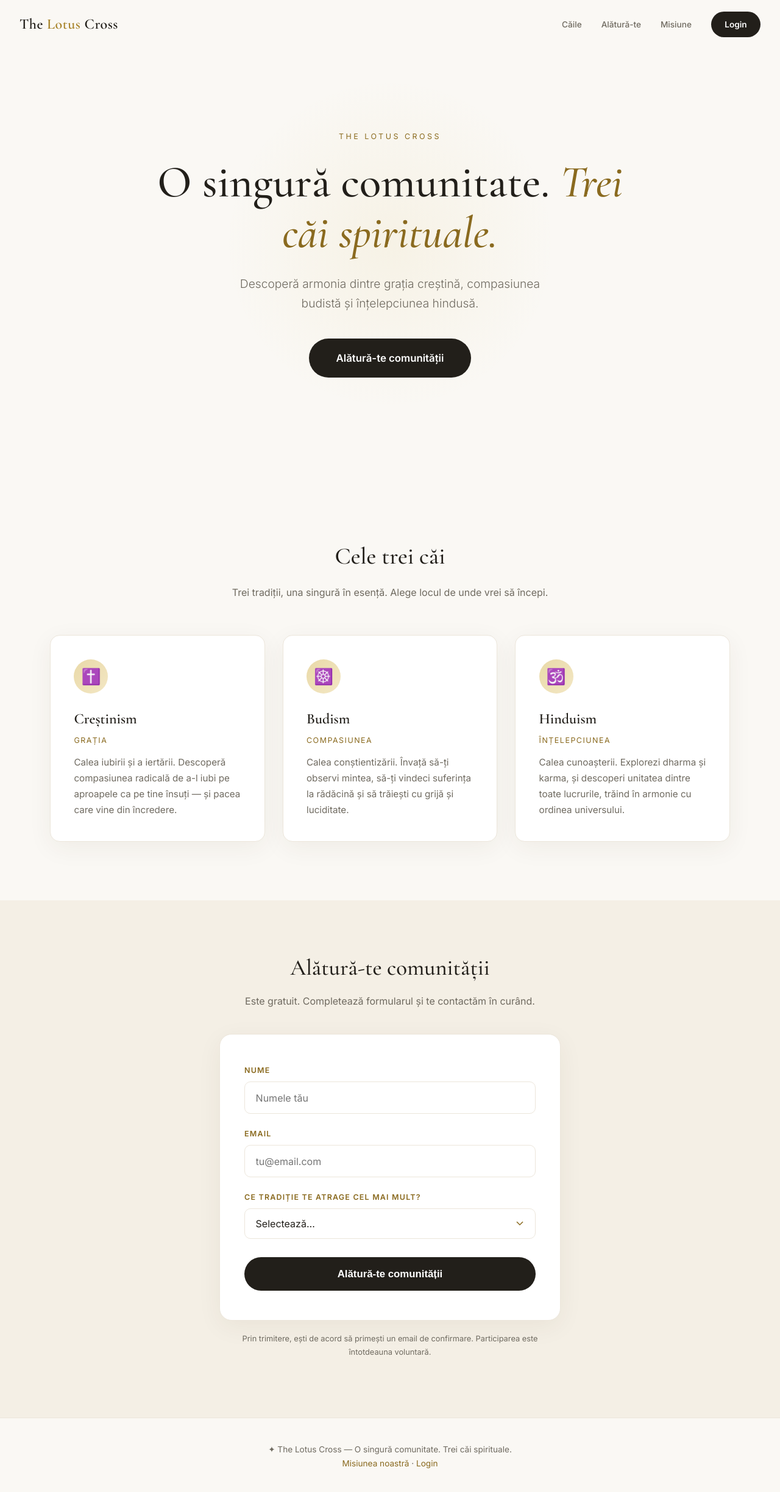
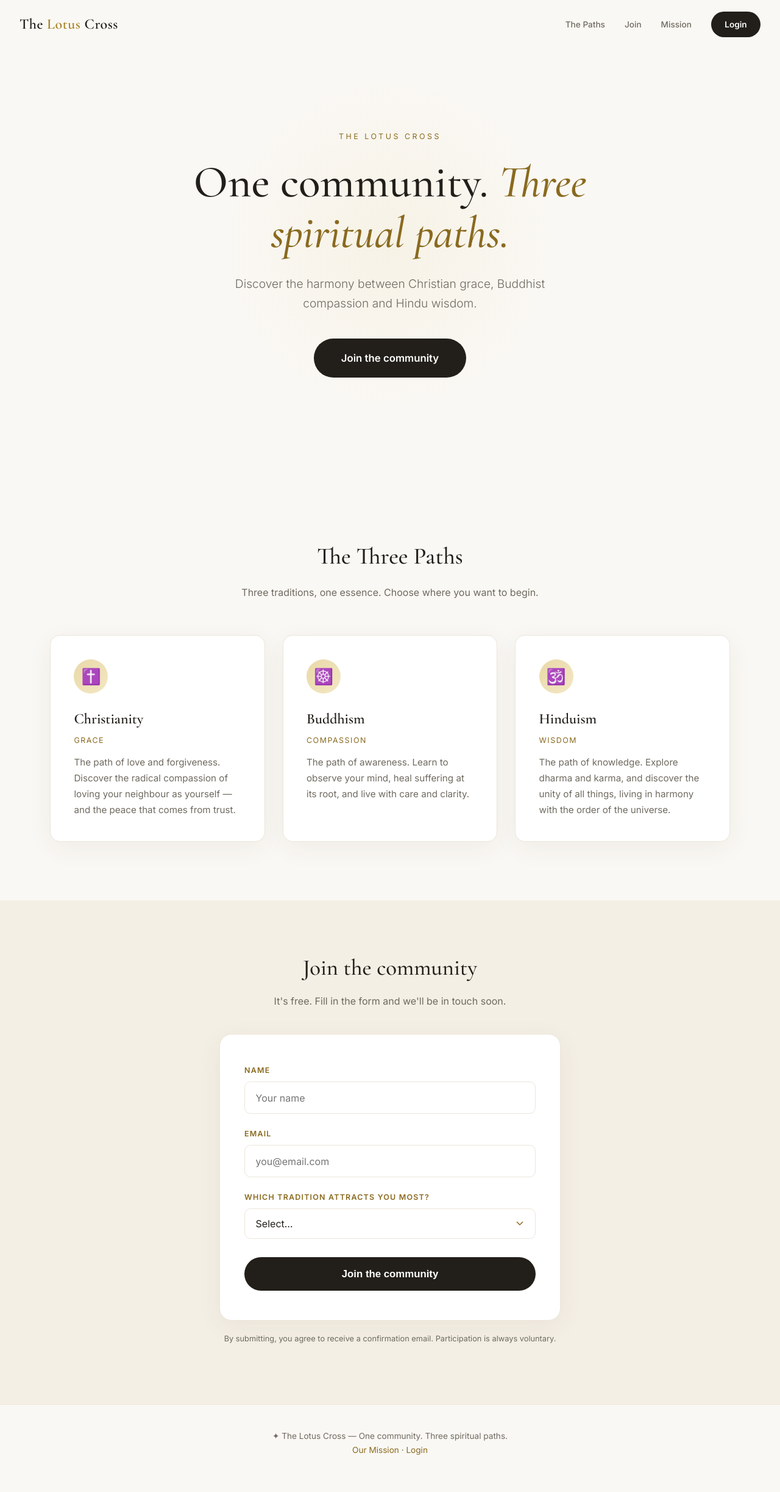
Before and after one commit to alex98-ass/the-lotus-cross, a website: page public/index.html in a window 1280 px wide. Shown: the whole page at 61% size. Drawn offline with nearby package versions, Linux system fonts and the light colour scheme.

Commit message:
Translate landing page + mission page to English (UK)

```diff
--- a/public/index.html
+++ b/public/index.html
@@ -1,10 +1,10 @@
 <!DOCTYPE html>
-<html lang="ro">
+<html lang="en">
 <head>
 <meta charset="UTF-8">
 <meta name="viewport" content="width=device-width, initial-scale=1.0">
-<title>The Lotus Cross — O singură comunitate. Trei căi spirituale.</title>
-<meta name="description" content="Descoperă armonia dintre grația creștină, compasiunea budistă și înțelepciunea hindusă. Alătură-te comunității The Lotus Cross.">
+<title>The Lotus Cross — One community. Three spiritual paths.</title>
+<meta name="description" content="Discover the harmony between Christian grace, Buddhist compassion and Hindu wisdom. Join the Lotus Cross community.">
 <style>
 @import url('https://fonts.googleapis.com/css2?family=Cormorant+Garamond:ital,wght@0,400;0,500;0,600;0,700;1,400;1,500&family=Inter:wght@300;400;500;600;700&display=swap');
 
@@ -103,54 +103,54 @@ footer a{color:var(--gold-deep);text-decoration:none}
 <nav id="mainNav">
   <a href="index.html" class="logo">The <em>Lotus</em> Cross</a>
   <div class="links">
-    <a href="#paths">Căile</a>
-    <a href="#enroll">Alătură-te</a>
-    <a href="mission.html">Misiune</a>
+    <a href="#paths">The Paths</a>
+    <a href="#enroll">Join</a>
+    <a href="mission.html">Mission</a>
     <a href="login.html" class="btn-nav">Login</a>
   </div>
-  <button class="hamburger" id="hamburger" onclick="toggleMenu()" aria-label="Meniu"><span></span><span></span><span></span></button>
+  <button class="hamburger" id="hamburger" onclick="toggleMenu()" aria-label="Menu"><span></span><span></span><span></span></button>
 </nav>
 
 <div class="mobile-menu" id="mobileMenu">
   <button class="btn-close" onclick="toggleMenu()">✕</button>
-  <a href="#paths" onclick="toggleMenu()">Căile</a>
-  <a href="#enroll" onclick="toggleMenu()">Alătură-te</a>
-  <a href="mission.html" onclick="toggleMenu()">Misiune</a>
+  <a href="#paths" onclick="toggleMenu()">The Paths</a>
+  <a href="#enroll" onclick="toggleMenu()">Join</a>
+  <a href="mission.html" onclick="toggleMenu()">Mission</a>
   <a href="login.html" onclick="toggleMenu()">Login</a>
 </div>
 
 <!-- HERO -->
 <header class="hero">
   <div class="kicker">The Lotus Cross</div>
-  <h1>O singură comunitate. <span class="accent">Trei căi spirituale.</span></h1>
-  <p>Descoperă armonia dintre grația creștină, compasiunea budistă și înțelepciunea hindusă.</p>
-  <a href="#enroll" class="cta">Alătură-te comunității</a>
+  <h1>One community. <span class="accent">Three spiritual paths.</span></h1>
+  <p>Discover the harmony between Christian grace, Buddhist compassion and Hindu wisdom.</p>
+  <a href="#enroll" class="cta">Join the community</a>
 </header>
 
 <!-- PATHS -->
 <section id="paths" class="paths">
   <div class="section-head">
-    <h2>Cele trei căi</h2>
-    <p>Trei tradiții, una singură în esență. Alege locul de unde vrei să începi.</p>
+    <h2>The Three Paths</h2>
+    <p>Three traditions, one essence. Choose where you want to begin.</p>
   </div>
   <div class="paths-grid">
     <div class="path-card">
       <div class="path-icon">✝️</div>
-      <h3>Creștinism</h3>
-      <div class="path-tag">Grația</div>
-      <p>Calea iubirii și a iertării. Descoperă compasiunea radicală de a-l iubi pe aproapele ca pe tine însuți — și pacea care vine din încredere.</p>
+      <h3>Christianity</h3>
+      <div class="path-tag">Grace</div>
+      <p>The path of love and forgiveness. Discover the radical compassion of loving your neighbour as yourself — and the peace that comes from trust.</p>
     </div>
     <div class="path-card">
       <div class="path-icon">☸️</div>
-      <h3>Budism</h3>
-      <div class="path-tag">Compasiunea</div>
-      <p>Calea conștientizării. Învață să-ți observi mintea, să-ți vindeci suferința la rădăcină și să trăiești cu grijă și luciditate.</p>
+      <h3>Buddhism</h3>
+      <div class="path-tag">Compassion</div>
+      <p>The path of awareness. Learn to observe your mind, heal suffering at its root, and live with care and clarity.</p>
     </div>
     <div class="path-card">
       <div class="path-icon">🕉️</div>
       <h3>Hinduism</h3>
-      <div class="path-tag">Înțelepciunea</div>
-      <p>Calea cunoașterii. Explorezi dharma și karma, și descoperi unitatea dintre toate lucrurile, trăind în armonie cu ordinea universului.</p>
+      <div class="path-tag">Wisdom</div>
+      <p>The path of knowledge. Explore dharma and karma, and discover the unity of all things, living in harmony with the order of the universe.</p>
     </div>
   </div>
 </section>
@@ -158,43 +158,43 @@ footer a{color:var(--gold-deep);text-decoration:none}
 <!-- ENROLL -->
 <section id="enroll" class="enroll">
   <div class="inner">
-    <h2>Alătură-te comunității</h2>
-    <p class="sub">Este gratuit. Completează formularul și te contactăm în curând.</p>
+    <h2>Join the community</h2>
+    <p class="sub">It's free. Fill in the form and we'll be in touch soon.</p>
     <div class="form-card">
       <form id="enrollmentForm" onsubmit="return submitForm(event)">
         <div class="field">
-          <label for="enr_name">Nume</label>
-          <input type="text" name="name" id="enr_name" required placeholder="Numele tău">
+          <label for="enr_name">Name</label>
+          <input type="text" name="name" id="enr_name" required placeholder="Your name">
         </div>
         <div class="field">
           <label for="enr_email">Email</label>
-          <input type="email" name="email" id="enr_email" required placeholder="tu@email.com">
+          <input type="email" name="email" id="enr_email" required placeholder="you@email.com">
         </div>
         <div class="field">
-          <label for="enr_tradition">Ce tradiție te atrage cel mai mult?</label>
+          <label for="enr_tradition">Which tradition attracts you most?</label>
           <select name="tradition" id="enr_tradition" required>
-            <option value="" disabled selected>Selectează…</option>
-            <option value="Creștinism">Creștinism</option>
-            <option value="Budism">Budism</option>
+            <option value="" disabled selected>Select…</option>
+            <option value="Christianity">Christianity</option>
+            <option value="Buddhism">Buddhism</option>
             <option value="Hinduism">Hinduism</option>
-            <option value="Toate">Toate</option>
-            <option value="Nu sunt sigur">Nu sunt sigur</option>
+            <option value="All">All</option>
+            <option value="Not sure">Not sure</option>
           </select>
         </div>
-        <button type="submit" class="btn-submit">Alătură-te comunității</button>
+        <button type="submit" class="btn-submit">Join the community</button>
       </form>
       <div class="form-success" id="formSuccess">
         <h4>✦ Welcome, traveller.</h4>
-        <p>Cererea ta a fost trimisă. Te contactăm în curând.</p>
+        <p>Your request has been sent. We'll be in touch soon.</p>
       </div>
     </div>
-    <p class="note">Prin trimitere, ești de acord să primești un email de confirmare. Participarea este întotdeauna voluntară.</p>
+    <p class="note">By submitting, you agree to receive a confirmation email. Participation is always voluntary.</p>
   </div>
 </section>
 
 <footer>
-  <p>✦ The Lotus Cross — O singură comunitate. Trei căi spirituale.</p>
-  <p><a href="mission.html">Misiunea noastră</a> · <a href="login.html">Login</a></p>
+  <p>✦ The Lotus Cross — One community. Three spiritual paths.</p>
+  <p><a href="mission.html">Our Mission</a> · <a href="login.html">Login</a></p>
 </footer>
 
 <script>
@@ -222,11 +222,11 @@ function submitForm(e){
   })
   .then(function(r){return r.json().then(function(d){return{ok:r.ok,d:d};});})
   .then(function(res){
-    if(!res.ok){alert(res.d.error||'A apărut o eroare. Încearcă din nou.');return;}
+    if(!res.ok){alert(res.d.error||'Something went wrong. Please try again.');return;}
     document.getElementById('enrollmentForm').style.display='none';
     document.getElementById('formSuccess').style.display='block';
   })
-  .catch(function(){alert('Eroare de rețea. Verifică conexiunea.');});
+  .catch(function(){alert('Network error. Please check your connection.');});
   return false;
 }
 </script>
```
Also changed, not shown: public/mission.html (+35 -35 lines).
